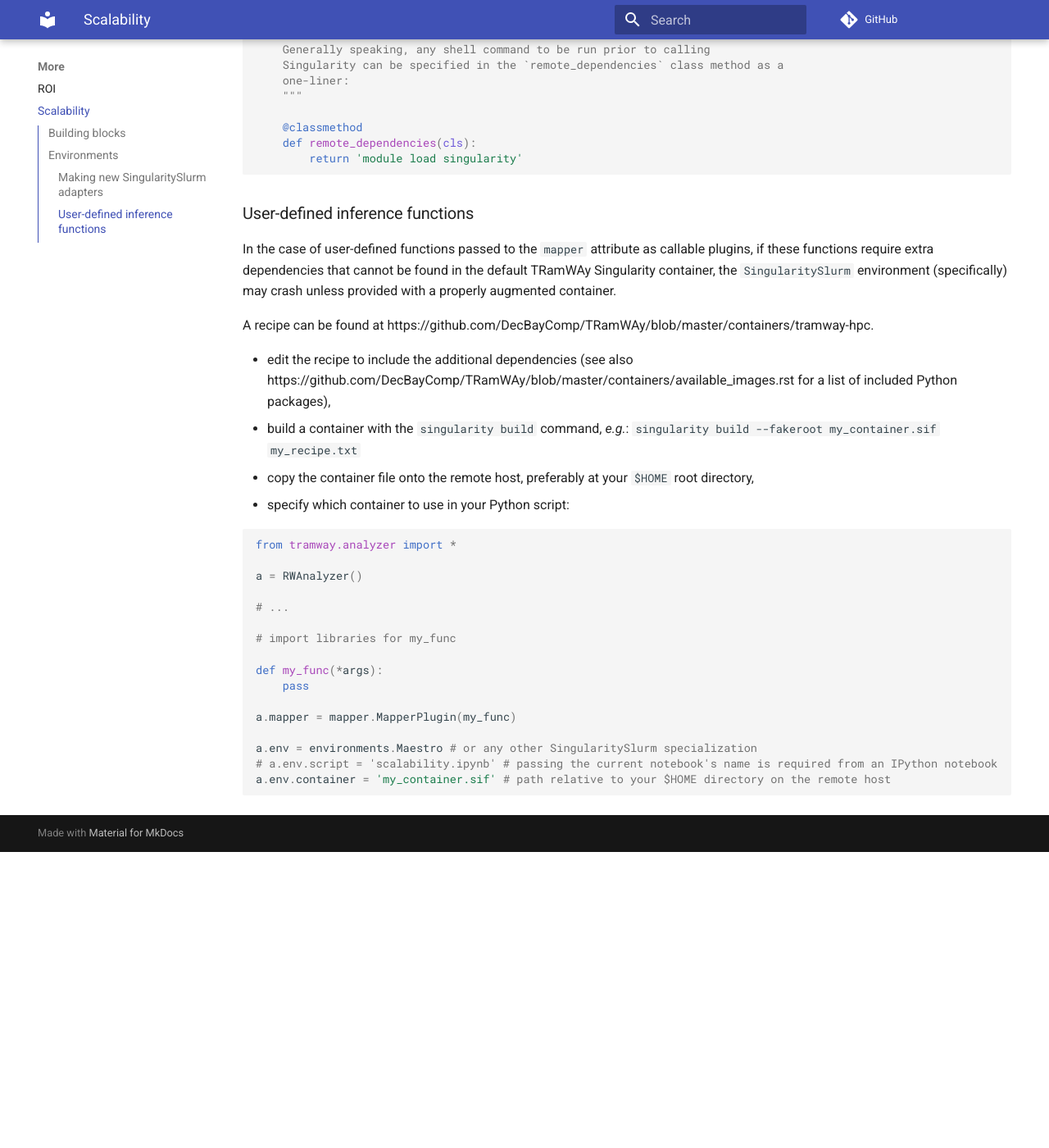
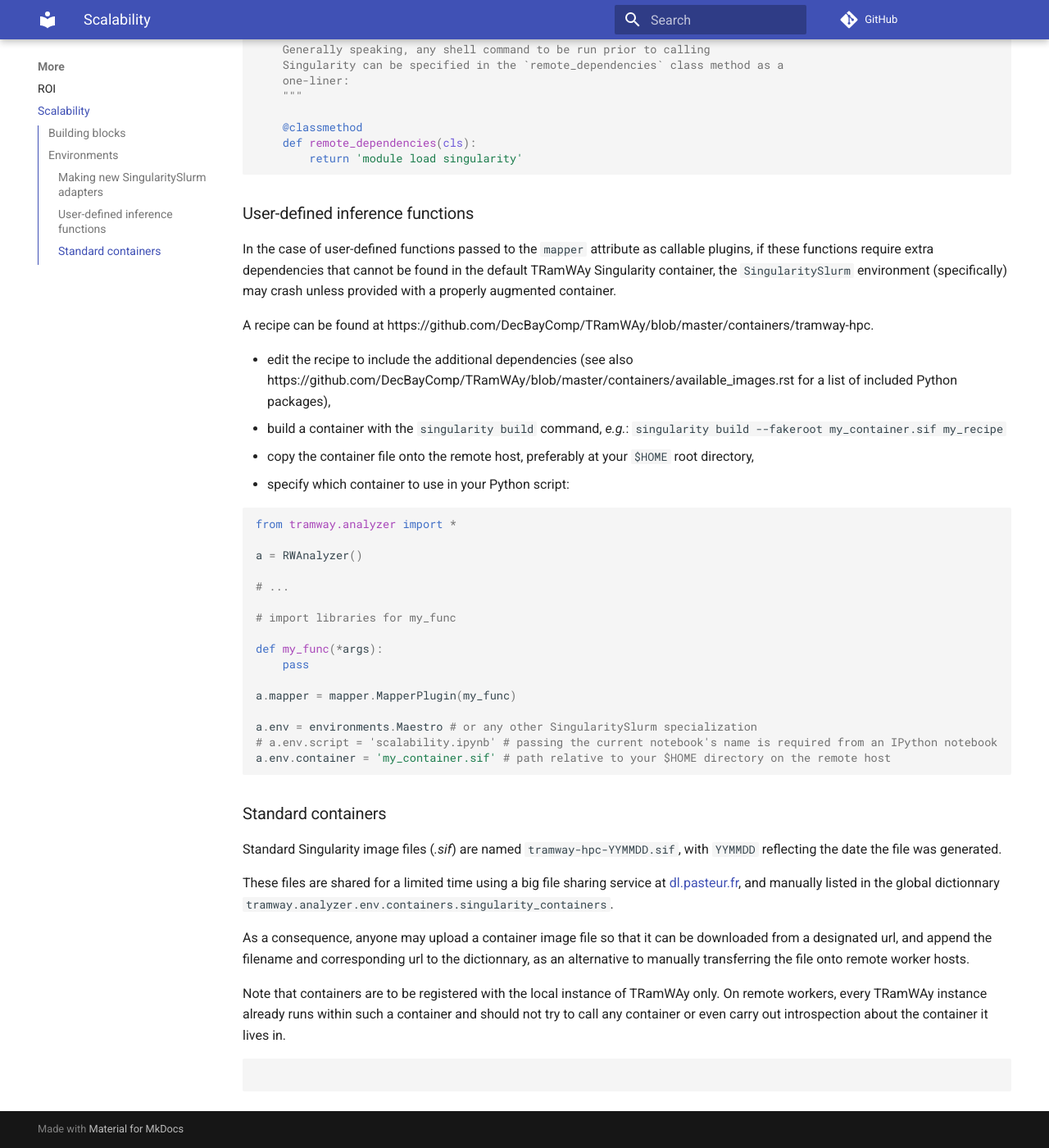
Before and after one commit to DecBayComp/tramway-tour, an MkDocs documentation site: the page built from docs/scalability.md, in a window 1280 px wide and 1400 px high, scrolled down 1965 px. Shown: the whole window at 82% size. Built offline with MkDocs 1.6.1 and Material for MkDocs 9.7.7, drawn with Linux system fonts in a browser that asks for light colours; comment, search, counter and statistics services are not loaded; before the commit the page ends 3004 px from its top, so only the background shows below that.

````diff
--- a/docs/scalability.md
+++ b/docs/scalability.md
@@ -1,6 +1,6 @@
 # Scalability
 
-While the inference stage is the most common computational bottleneck, localization microscopy data often come as multiple files of wide-field images that exhibit the fluorescent biomolecule spatially distributed as spots that can be selectively targeted as [regions of interest](roi.ipynb) for analysis.
+While the inference stage is the most common computational bottleneck, localization microscopy data often come as multiple files of wide-field images that exhibit the fluorescent biomolecule spatially distributed as spots that can be selectively targeted as [regions of interest](roi.md) for analysis.
 
 TRamWAy features a few building blocks to conveniently implement the segmentation and inference stages, and optionally move the corresponding computations onto a remote high-performace computing (HPC) cluster.
 
@@ -95,7 +95,7 @@
 
 * edit the recipe to include the additional dependencies (see also https://github.com/DecBayComp/TRamWAy/blob/master/containers/available_images.rst for a list of included Python packages),
 * build a container with the `singularity build` command, *e.g.*:
-    ``singularity build --fakeroot my_container.sif my_recipe.txt``
+    ``singularity build --fakeroot my_container.sif my_recipe``
 * copy the container file onto the remote host, preferably at your `$HOME` root directory,
 * specify which container to use in your Python script:
 
@@ -118,3 +118,18 @@
 # a.env.script = 'scalability.ipynb' # passing the current notebook's name is required from an IPython notebook
 a.env.container = 'my_container.sif' # path relative to your $HOME directory on the remote host
 ```
+
+### Standard containers
+
+Standard Singularity image files (*.sif*) are named `tramway-hpc-YYMMDD.sif`, with `YYMMDD` reflecting the date the file was generated.
+
+These files are shared for a limited time using a big file sharing service at [dl.pasteur.fr](http://dl.pasteur.fr), and manually listed in the global dictionnary `tramway.analyzer.env.containers.singularity_containers`.
+
+As a consequence, anyone may upload a container image file so that it can be downloaded from a designated url, and append the filename and corresponding url to the dictionnary, as an alternative to manually transferring the file onto remote worker hosts.
+
+Note that containers are to be registered with the local instance of TRamWAy only. On remote workers, every TRamWAy instance already runs within such a container and should not try to call any container or even carry out introspection about the container it lives in.
+
+
+```python
+
+```
--- a/mkdocs.yml
+++ b/mkdocs.yml
@@ -1,4 +1,4 @@
-site_name: TRamWAy doc. for v0.6
+site_name: TRamWAy doc. for v0.6.2
 
 repo_url: https://github.com/DecBayComp/tramway-tour
 
````
Also changed, not shown: INSTALL.md (+4 -2 lines), 2 other files.
